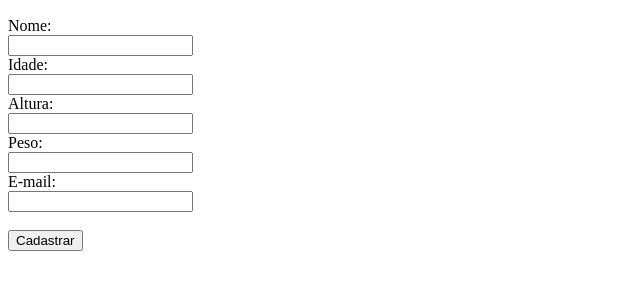
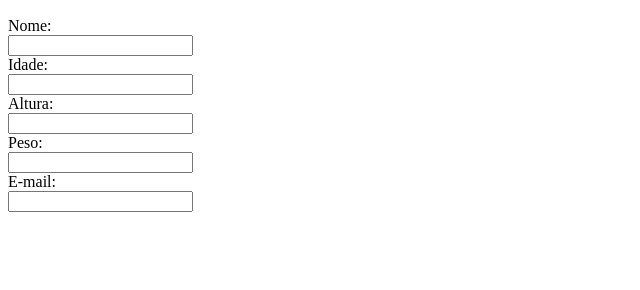
Before and after one commit to bruno88/FPTC_Aula_20_06, a plain HTML site: page index.html in a window 1280 px wide. Shown: the part 110-400 px from the top of the page, without its empty margins (0-640 px from the left). Drawn offline with Linux system fonts and the light colour scheme.

```diff
--- a/index.html
+++ b/index.html
@@ -30,10 +30,6 @@
         <div> E-mail: </div>
         <div><input type="text" id="inEmail"></div>
     </div>
-    <br>
-    <div>
-        <div><input type="button" id="btCadastrar" value="Cadastrar"> </div>
-    </div>
 </body>
 
 </html>
```
